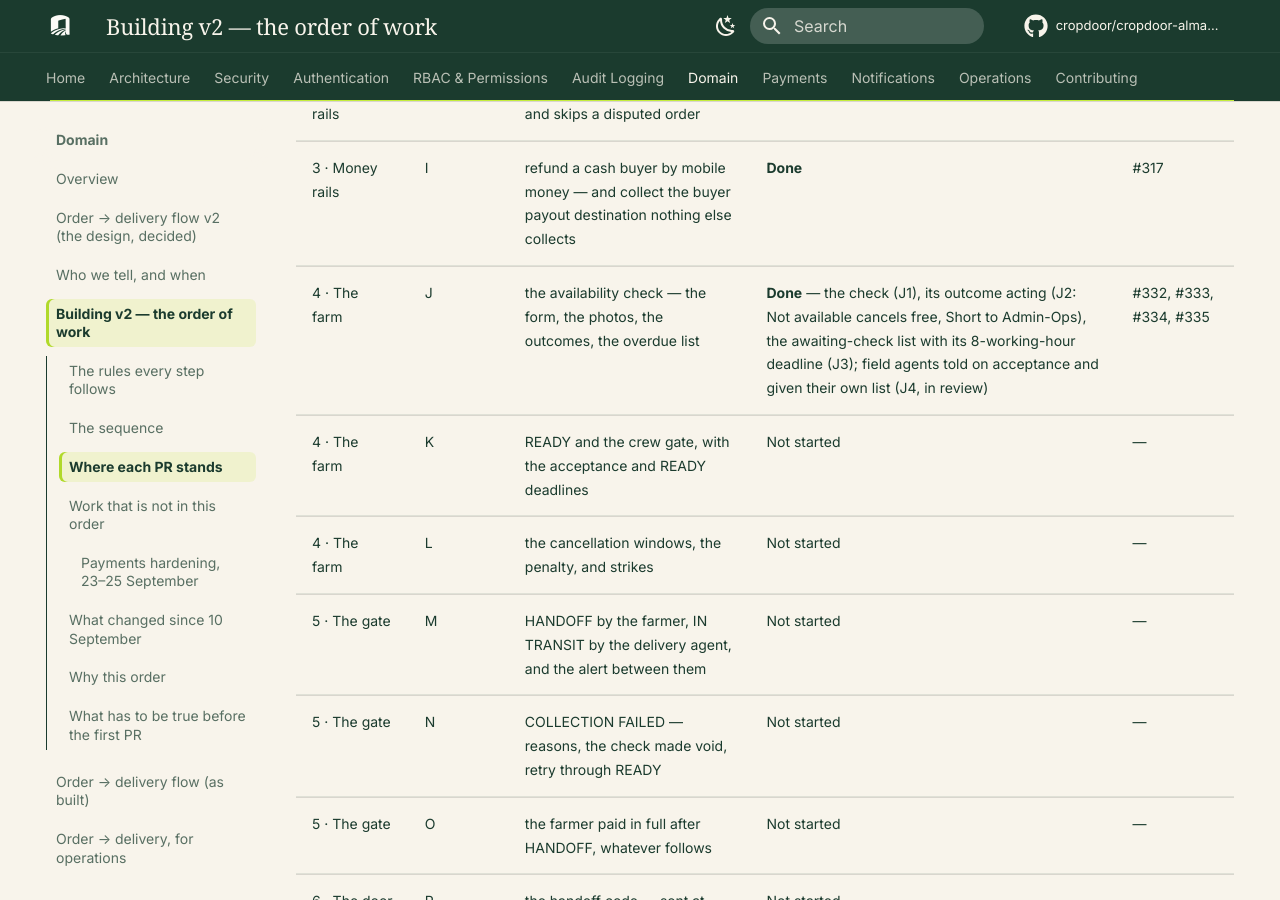
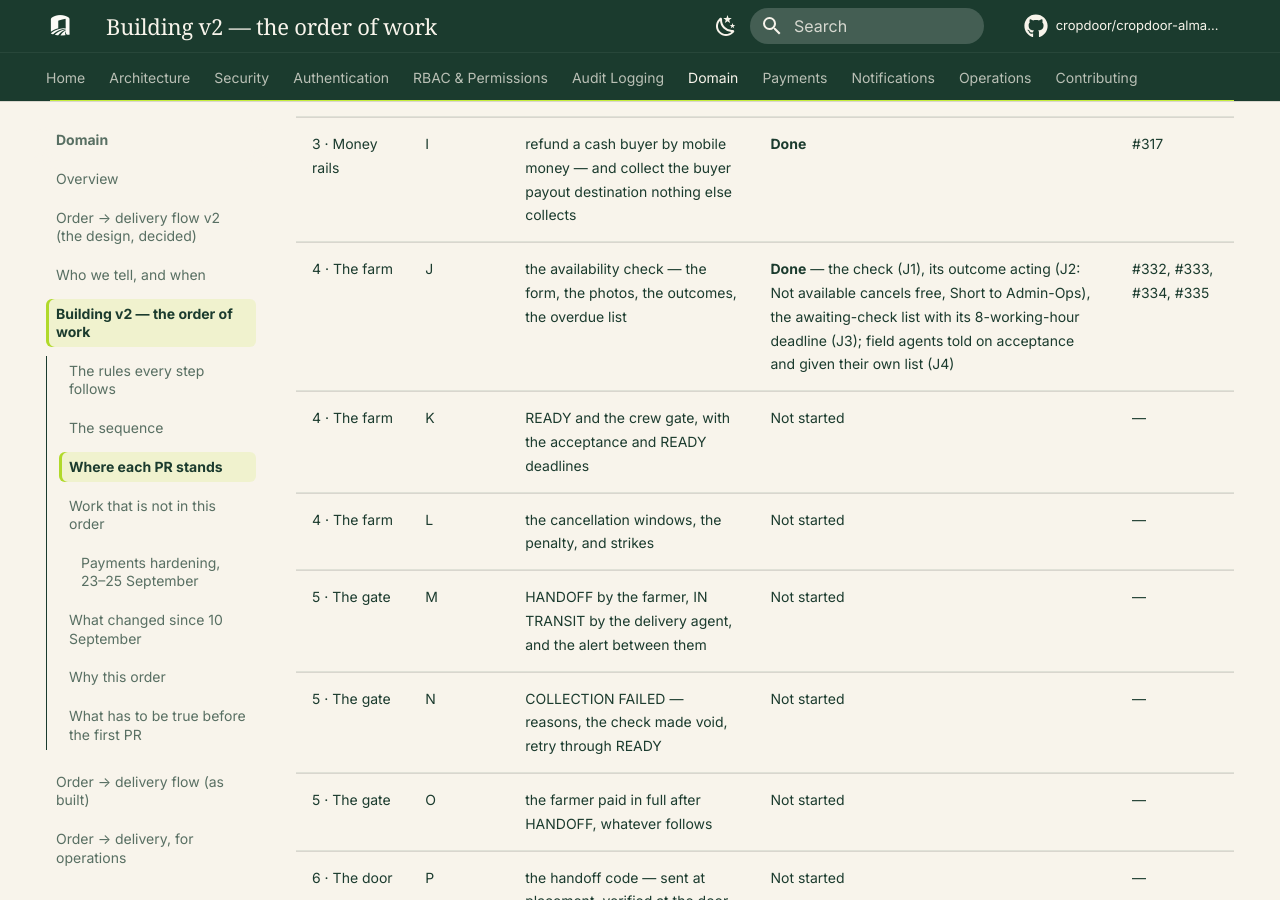
Before and after one commit to cropdoor/cropdoor-almanac, an MkDocs documentation site: the page built from docs/domain/order-delivery-flow-v2-build-order.md, in a window 1280 px wide and 900 px high, scrolled down 6759 px. Built offline with MkDocs 1.6.1 and Material for MkDocs 9.7.7, drawn with Linux system fonts in a browser that asks for light colours; some web fonts are replaced; comment, search, counter and statistics services are not loaded.

Commit message:
tracker: J4 is done (#335)

```diff
--- a/docs/domain/order-delivery-flow-v2-build-order.md
+++ b/docs/domain/order-delivery-flow-v2-build-order.md
@@ -70,7 +70,7 @@ The one place that says what is finished. A PR is **Done** only once it is merge
 | 3 · Money rails | T1 | the agent's collected cash recorded as received, so a cash order can be paid at all | **Done** | #277 |
 | 3 · Money rails | H | the payout run reads the ledger and skips a disputed order | **Done** | #276 |
 | 3 · Money rails | I | refund a cash buyer by mobile money — and collect the buyer payout destination nothing else collects | **Done** | #317 |
-| 4 · The farm | J | the availability check — the form, the photos, the outcomes, the overdue list | **Done** — the check (J1), its outcome acting (J2: Not available cancels free, Short to Admin-Ops), the awaiting-check list with its 8-working-hour deadline (J3); field agents told on acceptance and given their own list (J4, in review) | #332, #333, #334, #335 |
+| 4 · The farm | J | the availability check — the form, the photos, the outcomes, the overdue list | **Done** — the check (J1), its outcome acting (J2: Not available cancels free, Short to Admin-Ops), the awaiting-check list with its 8-working-hour deadline (J3); field agents told on acceptance and given their own list (J4) | #332, #333, #334, #335 |
 | 4 · The farm | K | READY and the crew gate, with the acceptance and READY deadlines | Not started | — |
 | 4 · The farm | L | the cancellation windows, the penalty, and strikes | Not started | — |
 | 5 · The gate | M | HANDOFF by the farmer, IN TRANSIT by the delivery agent, and the alert between them | Not started | — |
```
